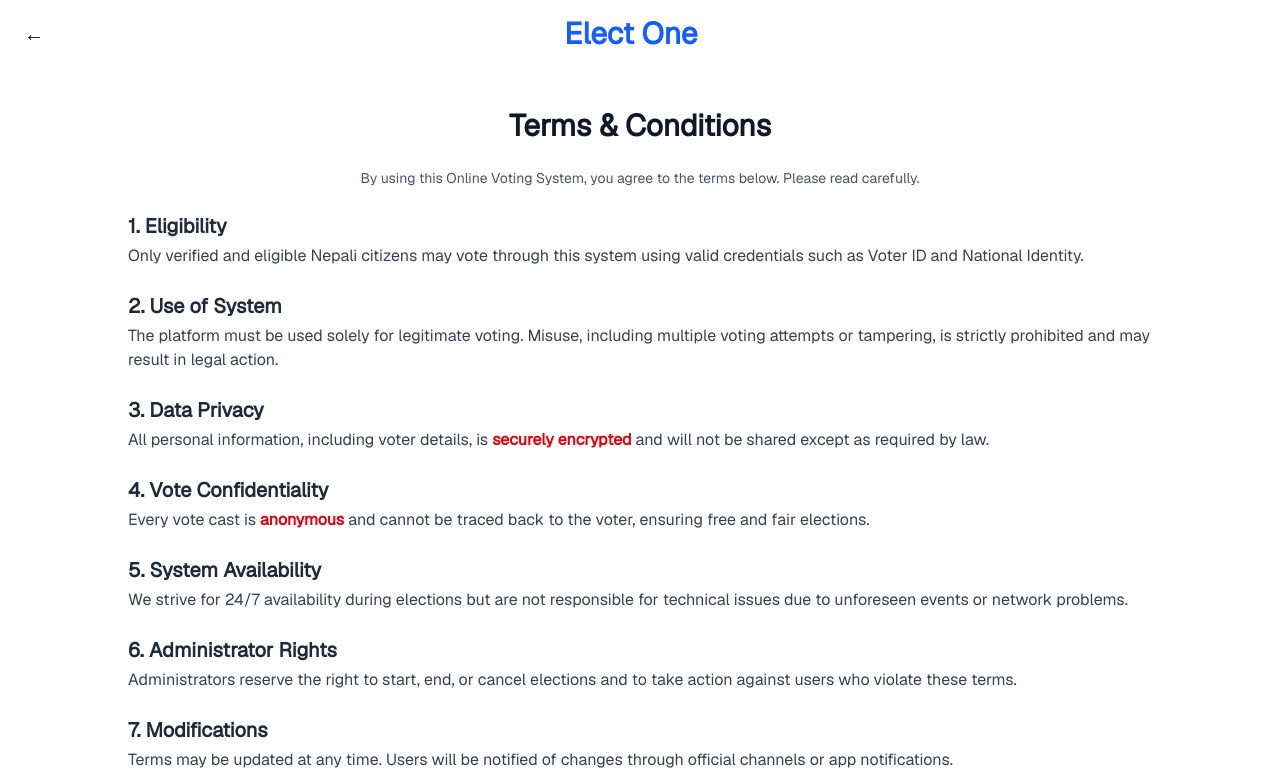
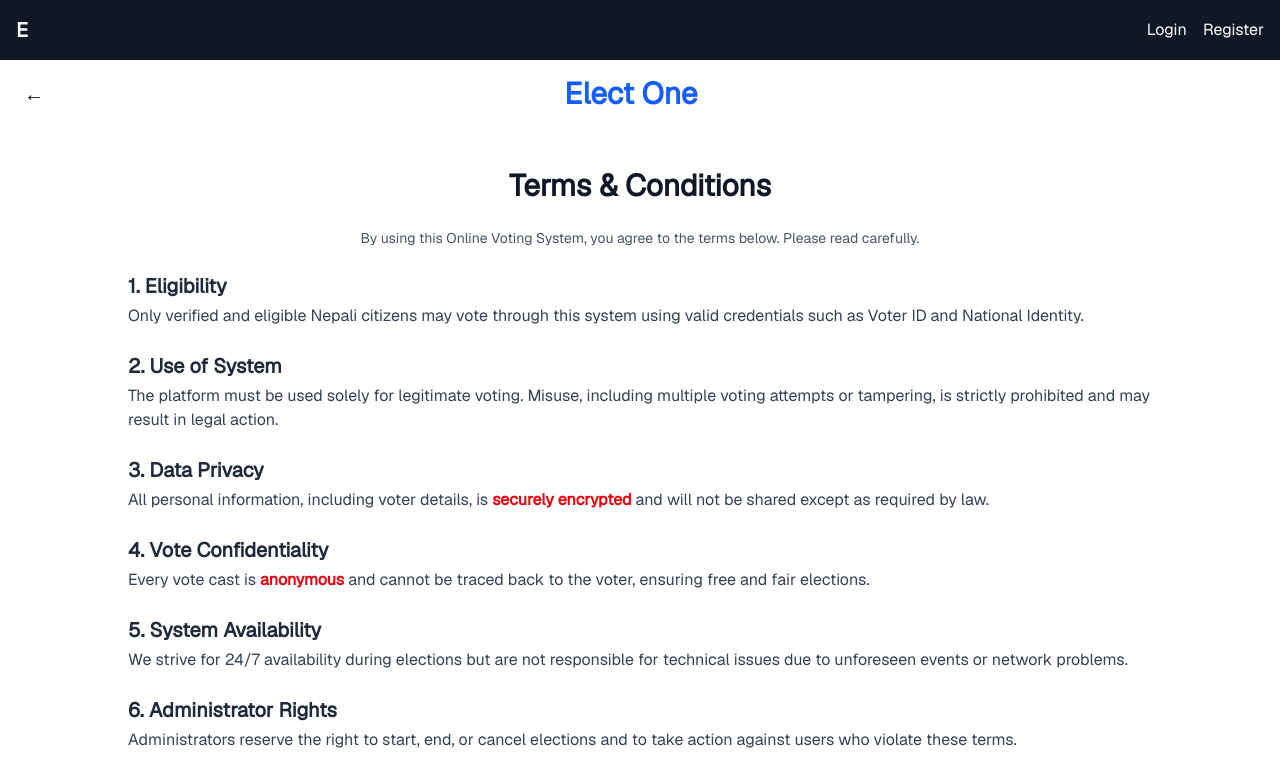
Before and after one commit to PS-Wizard/ElectOne, a SvelteKit app in the folder electoneui/: page /docs/tos in a window 1280 px wide. Shown: the top 780 px of the page. Built offline with nearby package versions, Linux system fonts and the light colour scheme.

Commit message:
All things are updated

```diff
--- a/electoneui/src/routes/docs/privacy/+page.svelte
+++ b/electoneui/src/routes/docs/privacy/+page.svelte
@@ -1,5 +1,6 @@
 <script>
     import Footer from "../../../components/footer.svelte";
+    import Navbar from "../../../components/Navbar.svelte";
   </script>
 
   <svelte:head>
@@ -8,7 +9,9 @@
   </svelte:head>
 
   <!-- Full Page Layout -->
+
   <div class="bg-gray-100 min-h-screen flex flex-col">
+    <Navbar/>
     <!-- Top Navbar with Back Arrow and Title -->
     <div class="flex items-center justify-between px-6 py-4 bg-white shadow-md">
       <!-- Back Arrow with no navigation -->
--- a/electoneui/src/routes/docs/tos/+page.svelte
+++ b/electoneui/src/routes/docs/tos/+page.svelte
@@ -1,6 +1,7 @@
+
 <script>
   import Footer from "../../../components/footer.svelte";
-
+  import Navbar from "../../../components/Navbar.svelte";
     // Function to go back to the previous page
 
   </script>
@@ -11,7 +12,7 @@
 
   <!-- Full Page Layout -->
   <div class="bg-gray-100 min-h-screen flex flex-col">
-
+    <Navbar/>
     <!-- Top Navbar with Back Arrow and Title -->
     <div class="flex items-center justify-between px-6 py-4 bg-white shadow-md">
       <!-- Back Arrow with no navigation -->
```
